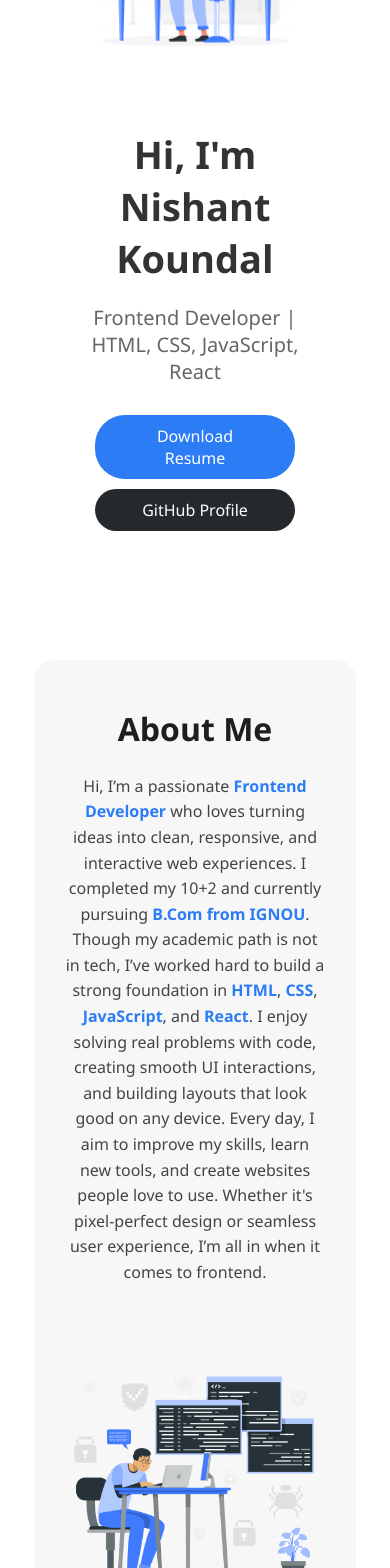
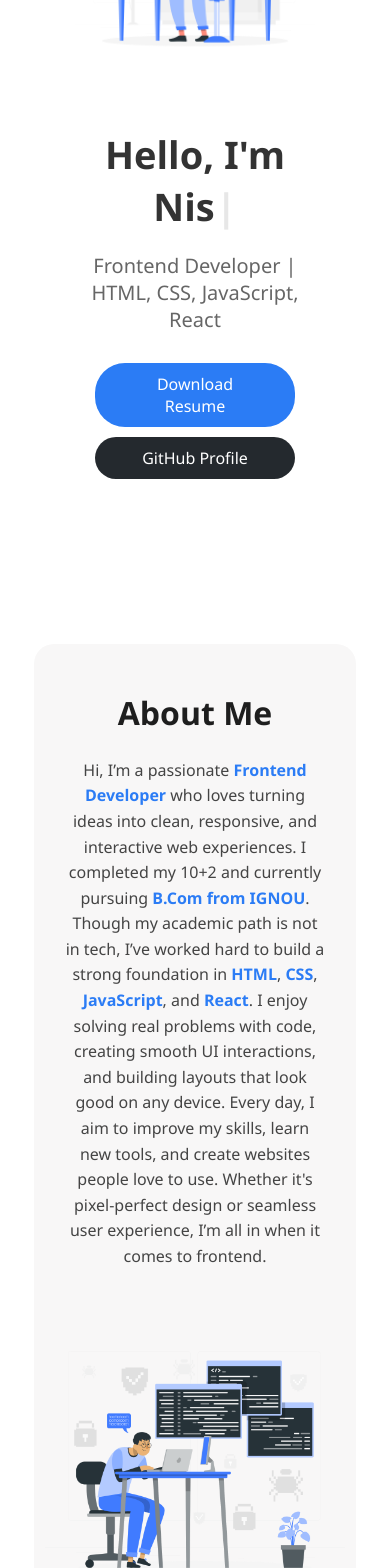
Before and after one commit to Nishantkoundal/My-Portfolio, a React (Vite) app: page / in a window 390 px wide. Shown: the part 340-1908 px from the top of the page. Built offline with nearby package versions, Linux system fonts and the light colour scheme.

Commit message:
add heading

```diff
--- a/package.json
+++ b/package.json
@@ -14,7 +14,8 @@
     "emailjs-com": "^3.2.0",
     "react": "^19.1.0",
     "react-dom": "^19.1.0",
-    "react-icons": "^5.5.0"
+    "react-icons": "^5.5.0",
+    "typewriter-effect": "^2.22.0"
   },
   "devDependencies": {
     "@eslint/js": "^9.30.1",
--- a/src/App.css
+++ b/src/App.css
@@ -385,7 +385,7 @@ padding: 0px 60px;
   }
   .about {
     width: 90%;
-        margin-top:18rem ;
+        margin-top:15rem ;
 
   }
  .about-section {
@@ -461,7 +461,7 @@ padding: 0px 60px;
   /* Center the outer about container */
   .about {
     width: 90%;
-    margin: 13rem auto 0 auto;
+    margin: 12rem auto 0 auto;
     display: flex;
     justify-content: center;
     align-items: center;
--- a/src/App.jsx
+++ b/src/App.jsx
@@ -17,6 +17,7 @@ import weather from './assets/weather.jpg';
 import contactImg from './assets/Development.png';
 import './components/Navbar.css'
 import Resume from '../public/resume/Nishant-Koundal_Resume.pdf';
+import Typewriter from 'typewriter-effect';
 
 function App() {
   const [menuOpen, setMenuOpen] = useState(false);
@@ -87,7 +88,13 @@ function App() {
             <img src={Programming} alt="coding" />
           </div>
           <div className="hero-right">
-            <h1>Hi, I'm Nishant Koundal</h1>
+            <h1 ><Typewriter
+        options={{
+          strings: ["Hello, I'm Nishant Koundal", "Frontend Developer",],
+          autoStart: true,
+          loop: true,
+        }}
+      /></h1>
             <p>Frontend Developer | HTML, CSS, JavaScript, React</p>
             <div className="hero-buttons">
               <a href={Resume} download="Resume" className="btn">
```
Also changed, not shown: 1 other file (tests, documents, lock files or other folders).
